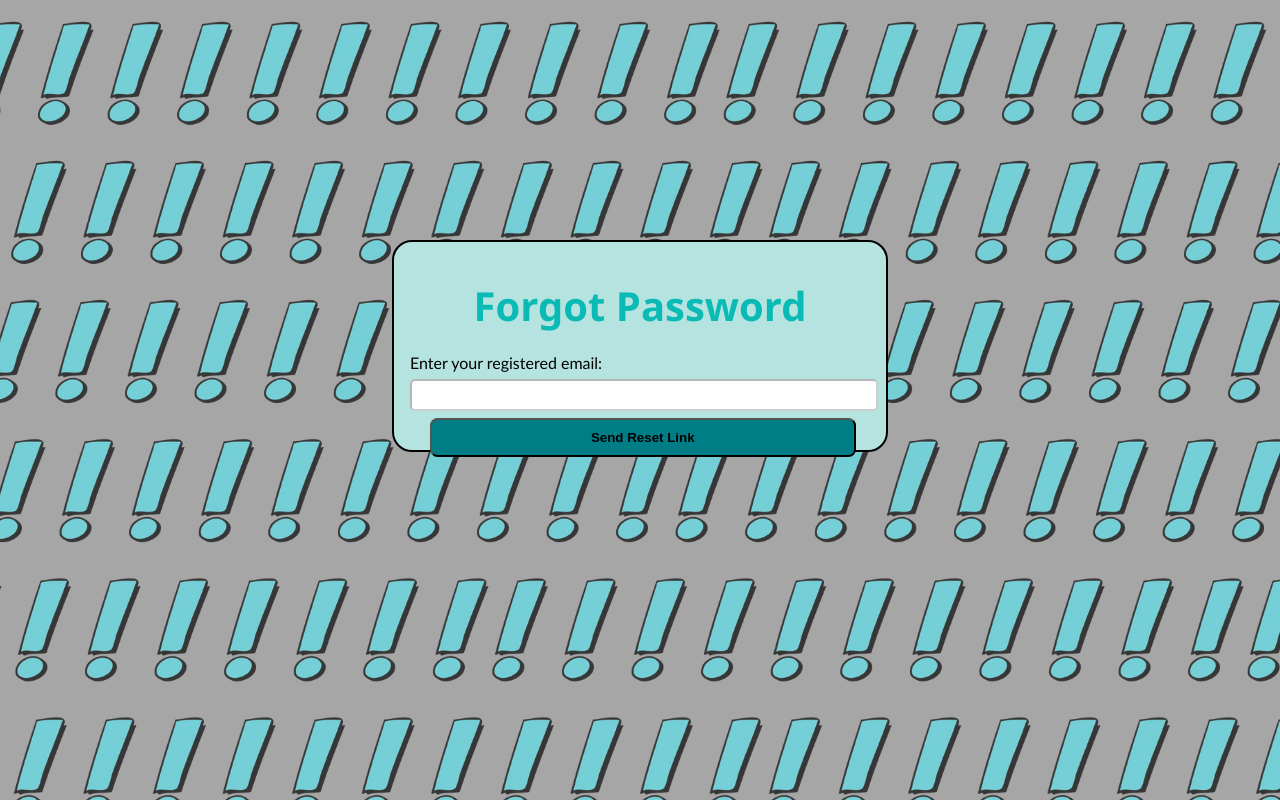
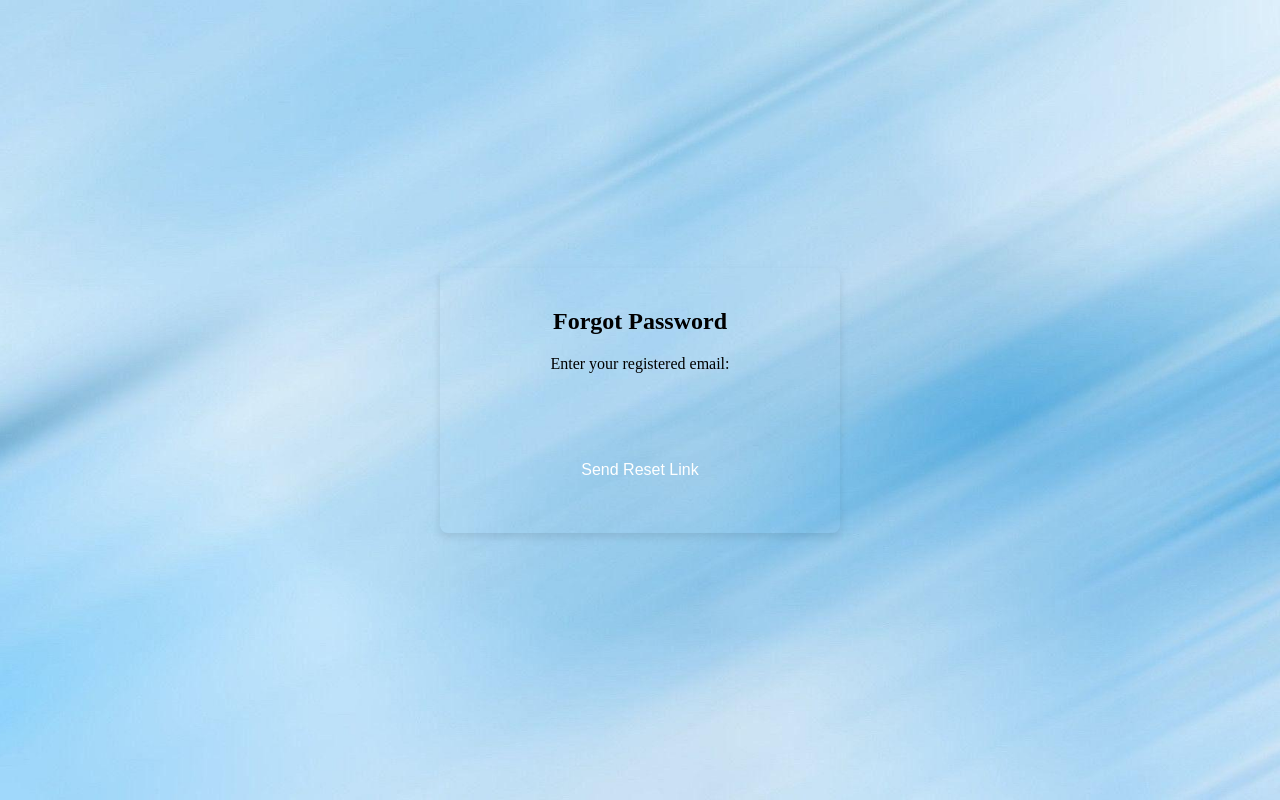
Before and after one commit to Dabskiiee/Tenant_Management_System, a PHP site: page /Phps/forgot-password.php in a window 1280 px wide. Run offline with PHP 8.4, Linux system fonts and the light colour scheme.

Commit message:
password.reset-password.img

```diff
--- a/src/css/password.css
+++ b/src/css/password.css
@@ -1,67 +1,114 @@
+password.css
 :root {
-    --background-color: #e8f7f2;
-    --primary-color: #0abab5;
-    --button-bg-color: #007d85;
-    --button-hover-bg-color: #005f63;
-    --icon-border-color: #b5e4e0;
-    --icon-color-green: #6fcf97;
-    --icon-color-blue: #87d4dc;
+    --primary-color: #6C9BB3;
+    --secondary-color: #4a7a96;
+    --background-color: #a0c4d7;
+    --input-background: #dbe8f0;
+    --button-background: #5a89a7;
+    --button-hover-background: #3d6f85;
+    --border-color: #a9b8c1;
+    --text-color: #333333;
+    --font-family: 'Segoe UI', Tahoma, Geneva, Verdana, sans-serif;
 }
 
-
-body{
-    background-image: url(../img/bg.png);
+* {
+    margin: 0;
+    padding: 0;
+    box-sizing: border-box;
 }
 
-.con{
+body {
+    font-family: var(--font-family);
+    background-image: url(../img/reset.jpg);
+    background-size: cover;
+    background-position: center center;
+    background-attachment: fixed;
+    color: var(--text-color);
     display: flex;
-    position: relative;
-    justify-content:center;
-    margin: 30vh 30vw;
+    justify-content: center;
+    align-items: center;
+    height: 100vh;
+    overflow: hidden;
 }
 
-.container{
+.con {
     display: flex;
-    position: relative;
-    background-color: var(--icon-border-color);
-    width: 63ch;
-    height: 22vh;
-    flex-direction: column;
-    padding: 1rem;
-    border: 2px solid black;
-    border-radius: 20px;
+    justify-content: center;
+    align-items: center;
+    width: 100%;
+    height: 100%;
 }
 
-.container > h2{
+.container {
+    background-color: var(--input-background);
+    padding: 40px;
+    border-radius: 8px;
+    box-shadow: 0 4px 8px rgba(0, 0, 0, 0.1);
+    max-width: 400px;
+    width: 100%;
     text-align: center;
-    color: var(--primary-color) ;
-    font-size: 2.5rem;
-    font-family: 'Segoe UI', Tahoma, Geneva, Verdana, sans-serif;
-    margin: 0.5em;
+    z-index: 1;
 }
 
-.container > form{
-    font-family: 'Trebuchet MS', 'Lucida Sans Unicode', 'Lucida Grande', 'Lucida Sans', Arial, sans-serif;
+h2 {
+    font-size: 24px;
+    margin-bottom: 20px;
+    color: var(--primary-color);
 }
 
-input{
-    padding:0.5em;
-    border-radius: 5px;
-    border-color: rgba(0, 0, 0, 0.288);
-    width: 98%;
-    margin-top: 0.5em;
+label {
+    font-size: 16px;
+    color: var(--text-color);
+    margin-bottom: 8px;
+    display: block;
 }
 
-button{
-    font-weight: bold;
-    border-radius: 7.5px;
-    background-color: var(--button-bg-color);
-    padding: 0.75em;
-    margin: 0em 1.5em;
-    margin-top: 0.5em;
-    width: 92.5%;
+input[type="email"] {
+    width: 100%;
+    padding: 12px;
+    margin: 12px 0;
+    border: 1px solid var(--border-color);
+    border-radius: 4px;
+    font-size: 16px;
+    color: var(--text-color);
+    background-color: var(--input-background);
+}
 
+input[type="email"]:focus {
+    border-color: var(--primary-color);
+    outline: none;
 }
-button:hover{
-    background-color: var(--button-hover-bg-color);
+
+button {
+    width: 100%;
+    padding: 14px;
+    font-size: 16px;
+    background-color: var(--button-background);
+    border: none;
+    border-radius: 4px;
+    color: #ffffff;
+    cursor: pointer;
+    transition: background-color 0.3s ease;
 }
+
+button:hover {
+    background-color: var(--button-hover-background);
+}
+
+button:focus {
+    outline: none;
+}
+
+/* Responsive Design for small screens */
+@media (max-width: 600px) {
+    .container {
+        padding: 20px;
+    }
+    h2 {
+        font-size: 20px;
+    }
+    input[type="email"],
+    button {
+        font-size: 14px;
+    }
+}
```
Also changed, not shown: src/css/reset-password.css (+94 -48 lines), src/img/reset.jpg (added), src/img/signup.jpg (added).
